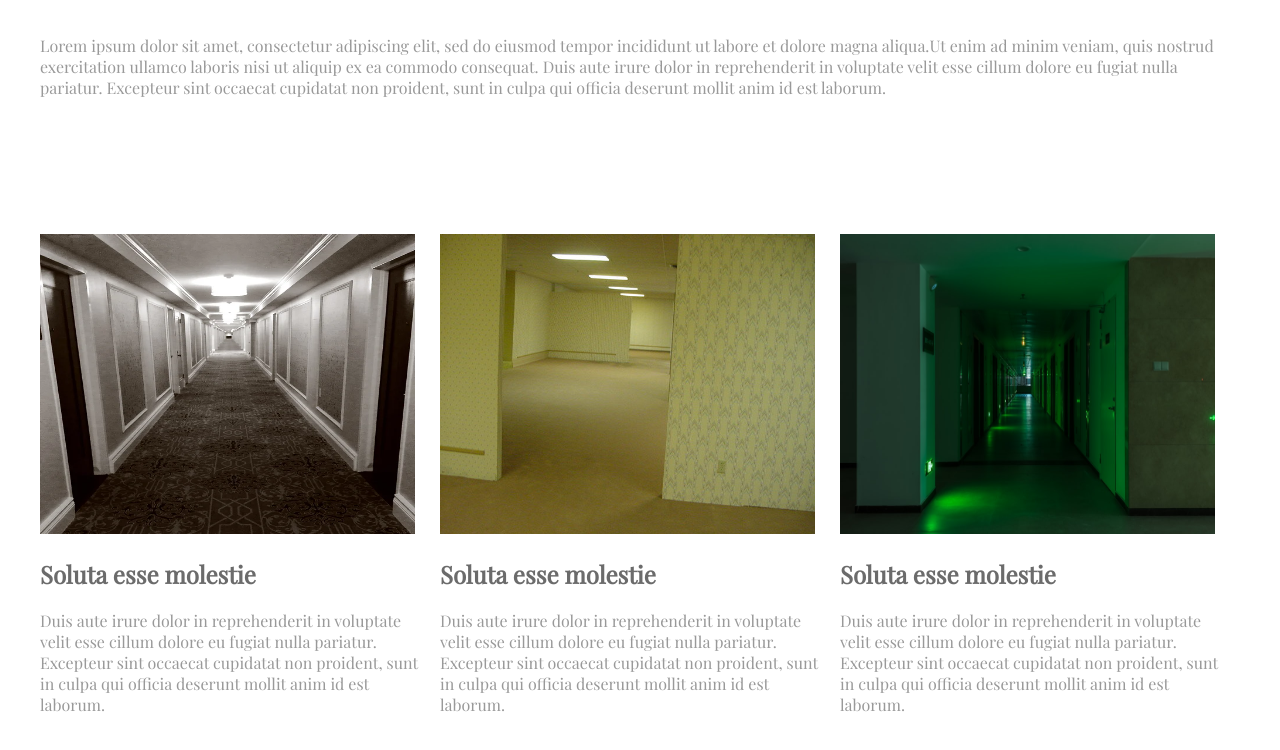
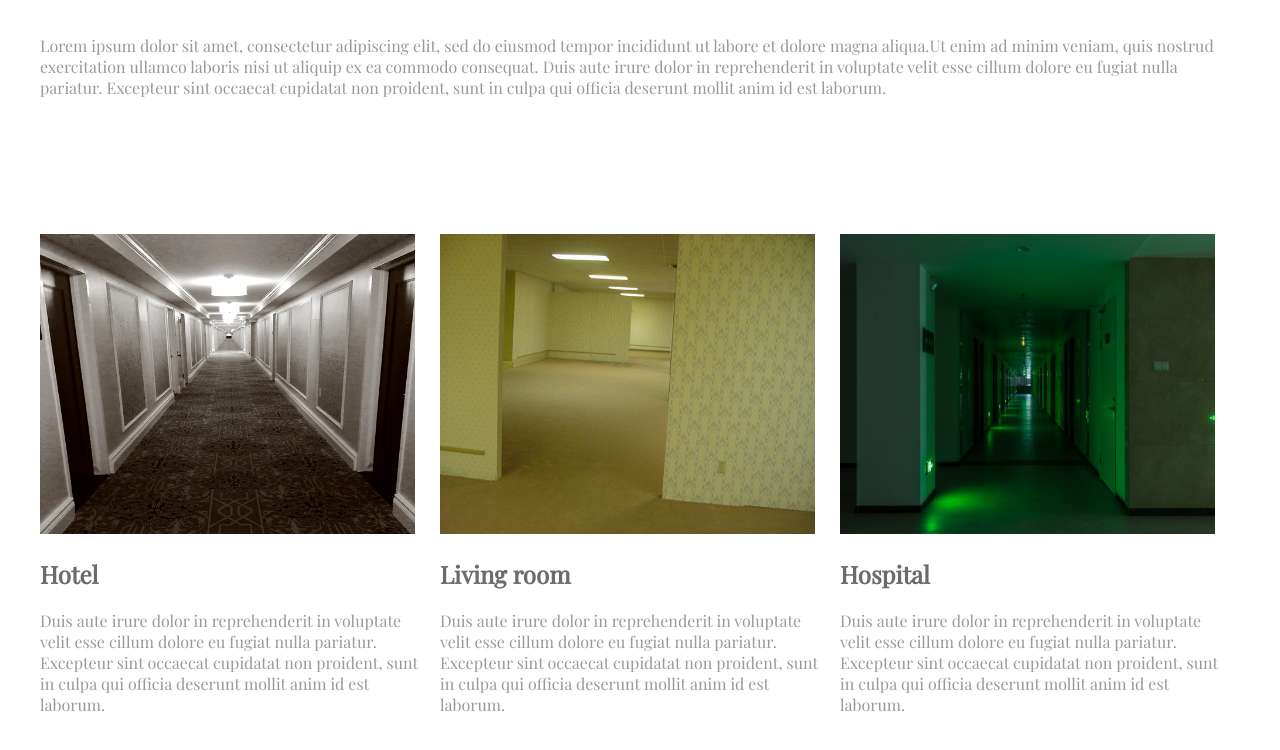
Before and after one commit to montmichael93/my_first_git_repo, a plain HTML site: page index.html in a window 1280 px wide. Shown: the part 290-1040 px from the top of the page. Drawn offline with nearby package versions, Linux system fonts and the light colour scheme.

Commit message:
gave liminal room names
this is a git pull exercise

```diff
--- a/index.html
+++ b/index.html
@@ -57,7 +57,7 @@
             <div class="hotel">
                 <img class="liminal1" src="./images/img1.webp" />
                 <div class="spacetext">
-                    <h2>Soluta esse molestie</h2>
+                        <h2>Hotel</h2>
                     <p>
                         Duis aute irure dolor in reprehenderit in voluptate velit esse
                         cillum dolore eu fugiat nulla pariatur.
@@ -69,7 +69,7 @@
             <div class="livingRoom">
                 <img class="liminal2" src="./images/img2.jpg" />
                 <div class="spacetext">
-                    <h2>Soluta esse molestie</h2>
+                    <h2>Living room</h2>
                     <p>
                         Duis aute irure dolor in reprehenderit in voluptate velit esse
                         cillum dolore eu fugiat nulla pariatur.
@@ -81,7 +81,7 @@
             <div class="hospital">
                 <img class="liminal3" src="./images/img3.jpg" />
                 <div class="spacetext">
-                    <h2>Soluta esse molestie</h2>
+                    <h2>Hospital</h2>
                     <p>
                         Duis aute irure dolor in reprehenderit in voluptate velit esse
                         cillum dolore eu fugiat nulla pariatur.
```
